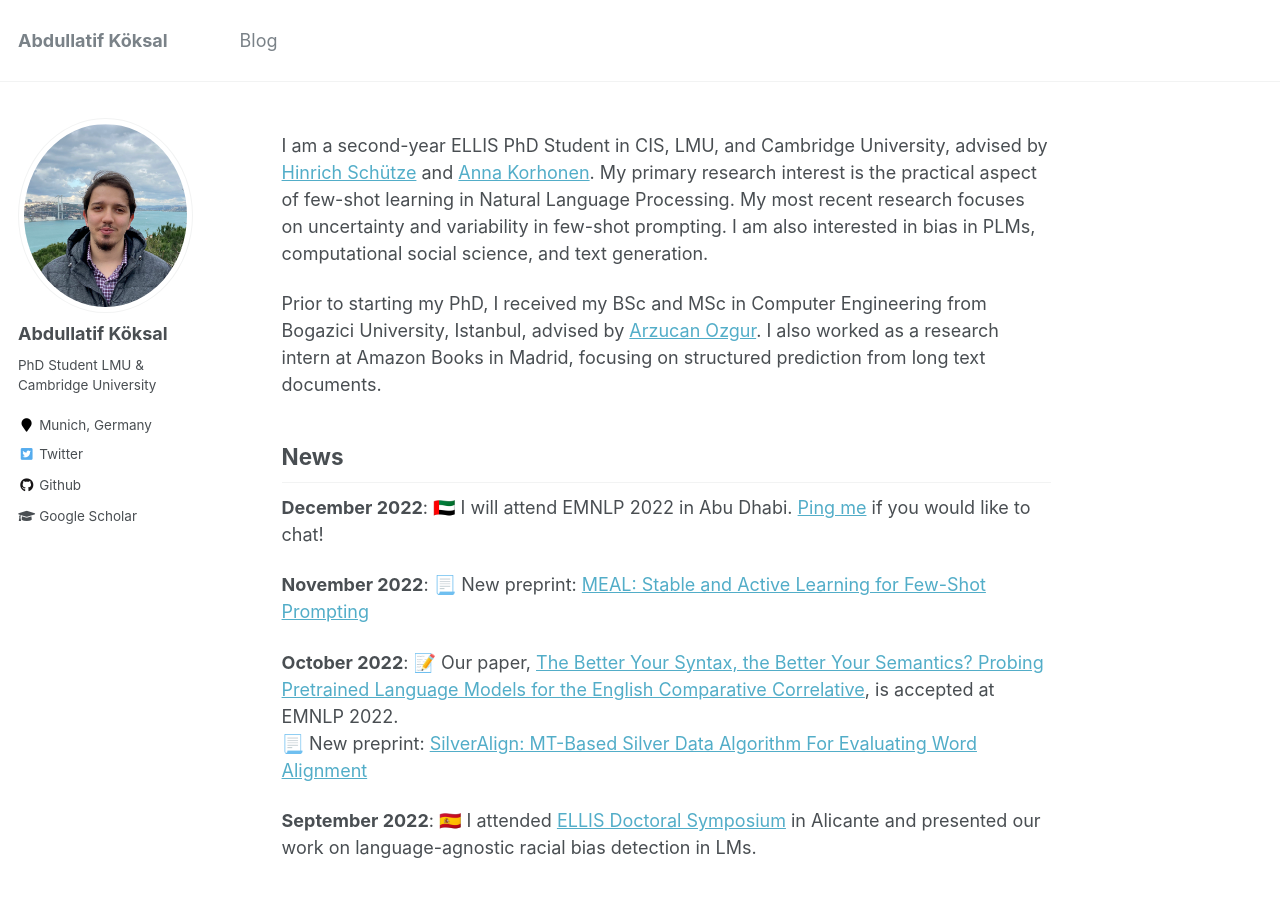
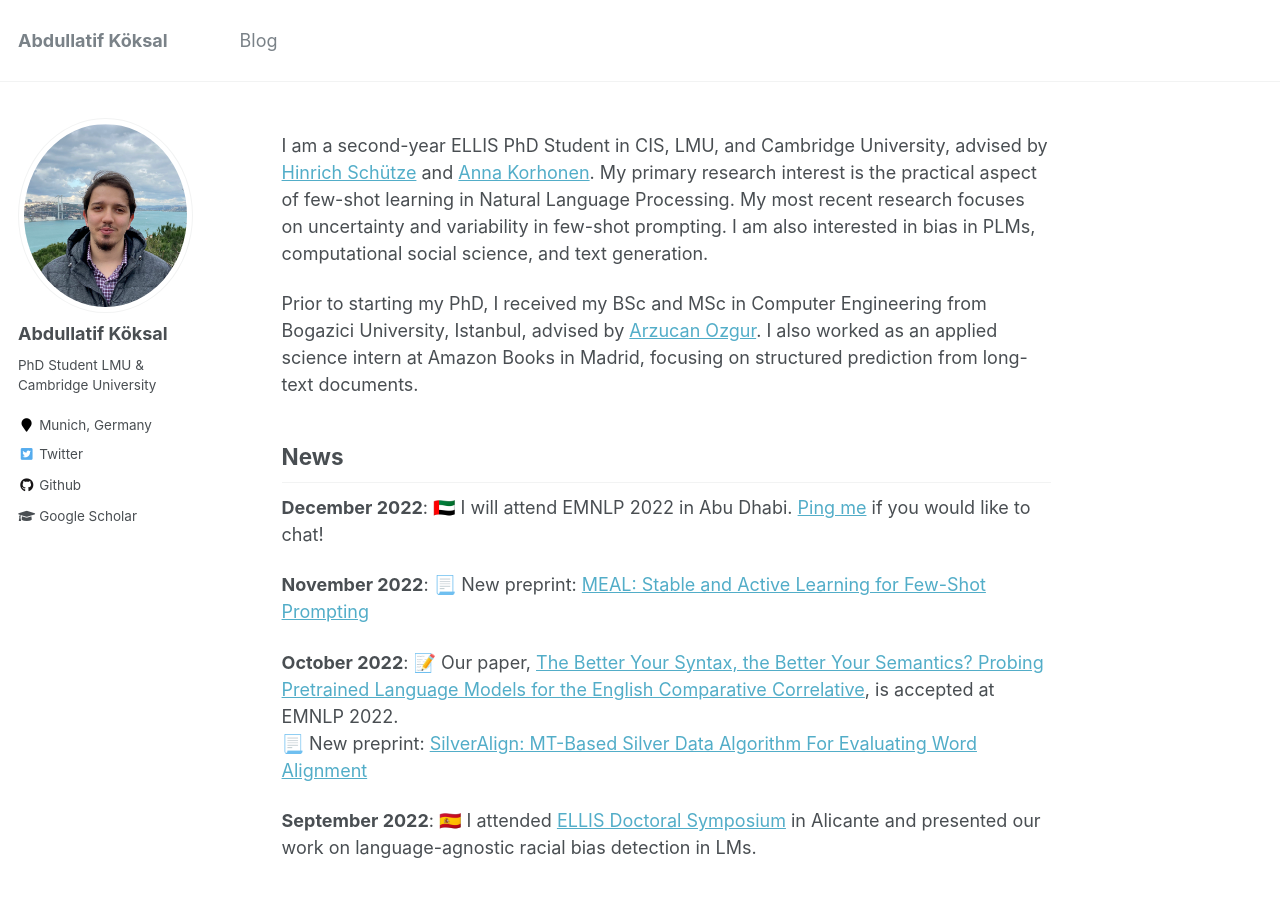
Before and after one commit to akoksal/akoksal.github.io, a Jekyll site: the page built from _pages/about.md, in a window 1280 px wide and 900 px high. Shown: the top 897 px of the window. Built offline with Jekyll 4.4.1, drawn with Linux system fonts in a browser that asks for light colours.

Commit message:
Update about.md

```diff
--- a/_pages/about.md
+++ b/_pages/about.md
@@ -9,7 +9,7 @@ redirect_from:
 ---
 I am a second-year ELLIS PhD Student in CIS, LMU, and Cambridge University, advised by [Hinrich Schütze](https://www.cis.uni-muenchen.de/schuetze/) and [Anna Korhonen](https://www.cl.cam.ac.uk/~alk23/). My primary research interest is the practical aspect of few-shot learning in Natural Language Processing. My most recent research focuses on uncertainty and variability in few-shot prompting. I am also interested in bias in PLMs, computational social science, and text generation.
 
-Prior to starting my PhD, I received my BSc and MSc in Computer Engineering from Bogazici University, Istanbul, advised by [Arzucan Ozgur](https://www.cmpe.boun.edu.tr/~ozgur/). I also worked as a research intern at Amazon Books in Madrid, focusing on structured prediction from long text documents.
+Prior to starting my PhD, I received my BSc and MSc in Computer Engineering from Bogazici University, Istanbul, advised by [Arzucan Ozgur](https://www.cmpe.boun.edu.tr/~ozgur/). I also worked as an applied science intern at Amazon Books in Madrid, focusing on structured prediction from long-text documents.
 
 News
 ------
```
